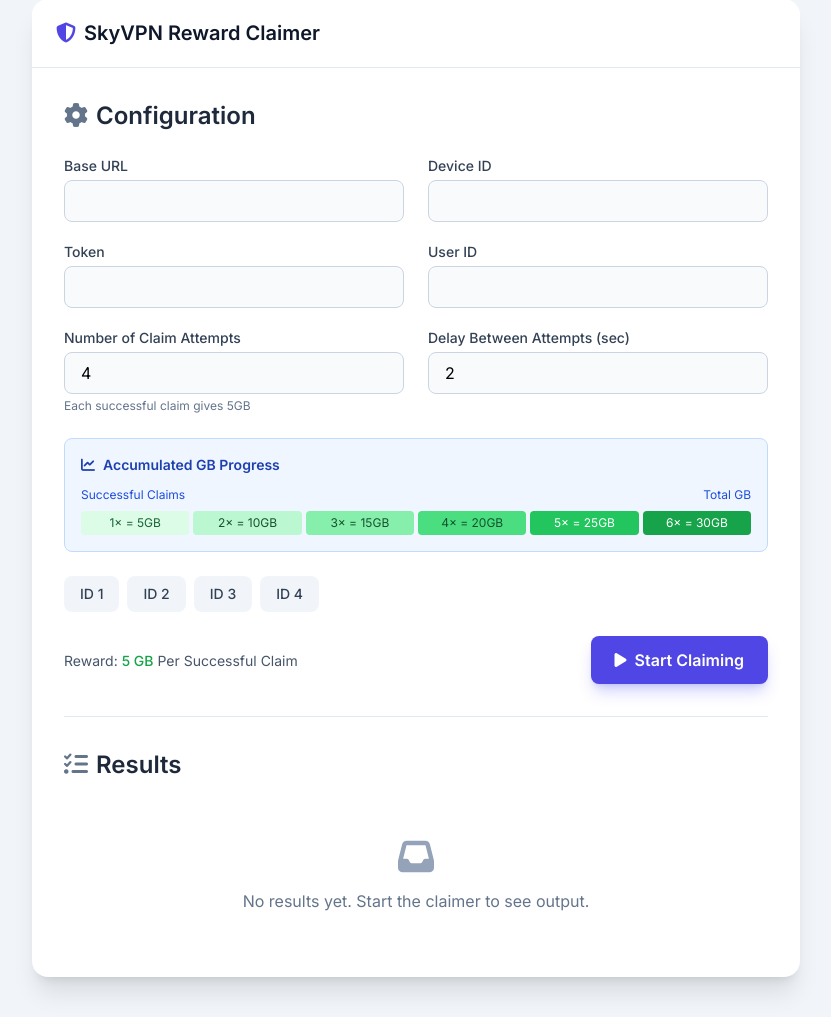
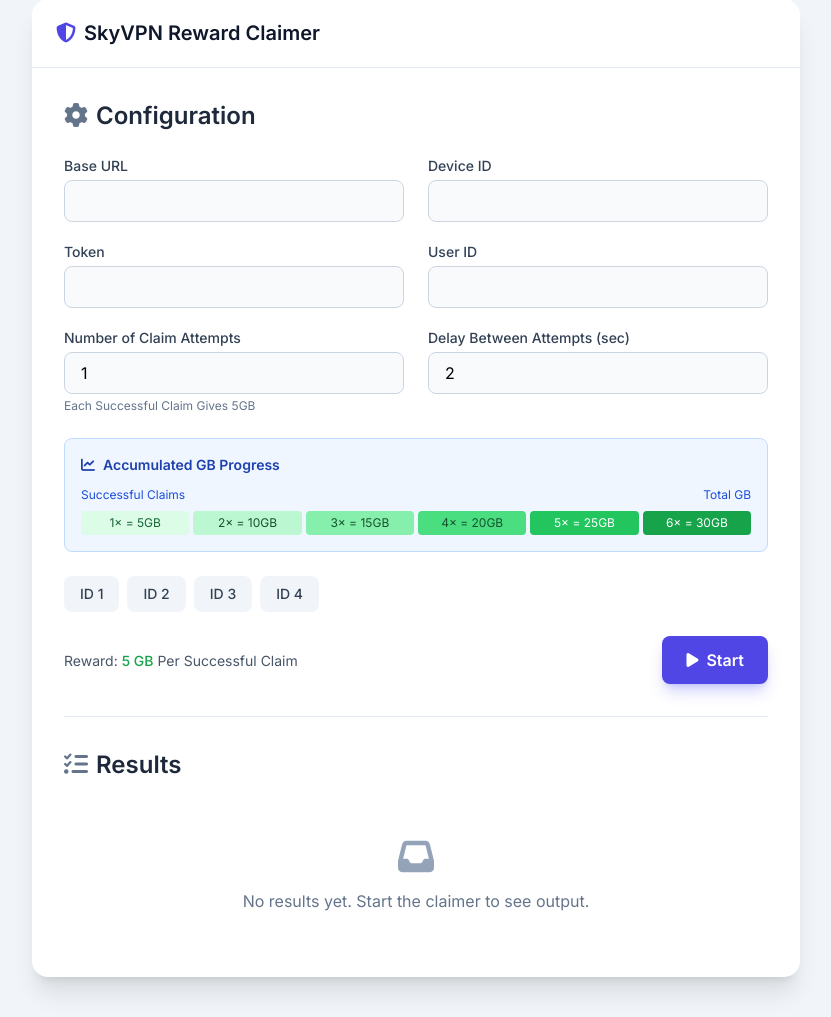
Before and after one commit to JohnFrp/Sky, a Flask app: page / in a window 1280 px wide. Shown: the part 49-1066 px from the top of the page, without its empty margins (224-1055 px from the left). Run offline with Flask 3, Linux system fonts and the light colour scheme; some libraries are stand-ins or nearby versions.

Commit message:
Update index.html

```diff
--- a/templates/index.html
+++ b/templates/index.html
@@ -82,8 +82,8 @@
                     <div class="grid grid-cols-1 md:grid-cols-2 gap-x-6 gap-y-5 mb-6">
                         <div>
                             <label class="block text-sm font-medium text-slate-700 mb-1">Number of Claim Attempts</label>
-                            <input type="number" id="cycles" value="4" min="1" max="20" class="w-full px-4 py-2 bg-slate-50 border border-slate-300 rounded-lg focus:outline-none focus:ring-2 focus:ring-indigo-500 focus:border-indigo-500">
-                            <p class="text-xs text-slate-500 mt-1">Each successful claim gives 5GB</p>
+                            <input type="number" id="cycles" value="1" min="1" max="20" class="w-full px-4 py-2 bg-slate-50 border border-slate-300 rounded-lg focus:outline-none focus:ring-2 focus:ring-indigo-500 focus:border-indigo-500">
+                            <p class="text-xs text-slate-500 mt-1">Each Successful Claim Gives 5GB</p>
                         </div>
                         <div>
                             <label class="block text-sm font-medium text-slate-700 mb-1">Delay Between Attempts (sec)</label>
@@ -126,7 +126,7 @@
                         </div>
 
                         <button id="start-button" onclick="runRewards()" class="w-full sm:w-auto px-6 py-3 bg-indigo-600 hover:bg-indigo-700 rounded-lg text-white font-semibold shadow-lg shadow-indigo-500/30 transition-all transform hover:scale-105">
-                            <i class="fas fa-play mr-2"></i>Start Claiming
+                            <i class="fas fa-play mr-2"></i>Start
                         </button>
                     </div>
                 </div>
@@ -135,7 +135,7 @@
                     <h2 class="text-2xl font-semibold mb-6 text-slate-800 flex justify-between items-center">
                         <span><i class="fas fa-list-check mr-2 text-slate-500"></i>Results</span>
                         <span id="total-claimed" class="text-sm font-medium bg-green-50 text-green-700 border border-green-200 px-3 py-1 rounded-full hidden">
-                            Total Accumulated: <span id="total-amount">0</span> GB (<span id="successful-claims">0</span> successful)
+                            Total Accumulated: <span id="total-amount">0</span> GB (<span id="successful-claims">0</span> Successful)
                         </span>
                     </h2>
 
@@ -295,7 +295,7 @@
                     successCount++;
                     const accumulated = document.createElement('div');
                     accumulated.className = 'text-sm text-green-600 font-medium mt-1';
-                    accumulated.textContent = `Accumulated: ${successCount * 5} GB so far`;
+                    accumulated.textContent = `Accumulated: ${successCount * 5} GB`;
                     content.appendChild(accumulated);
 
                     const balance = document.createElement('div');
```
